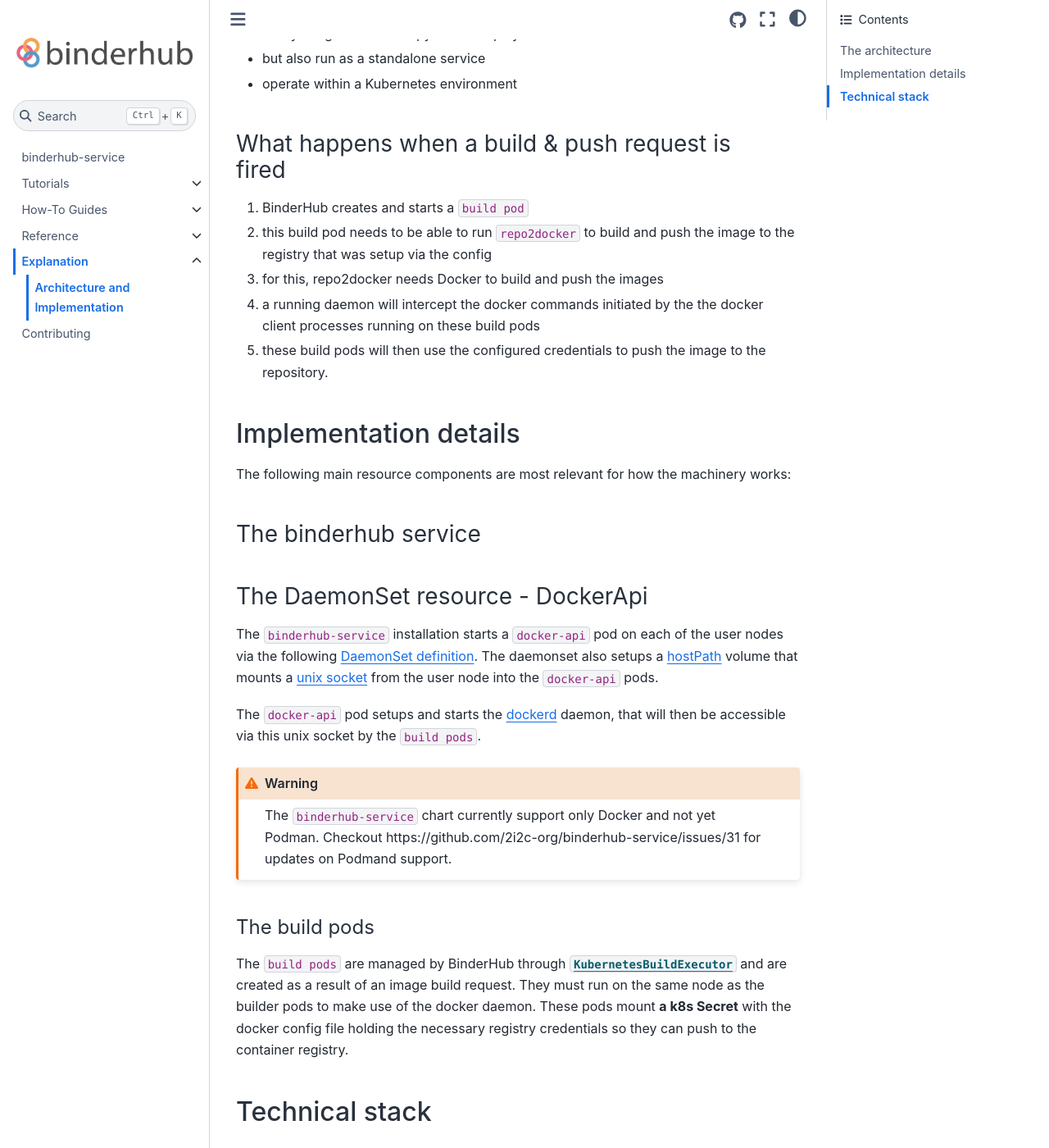
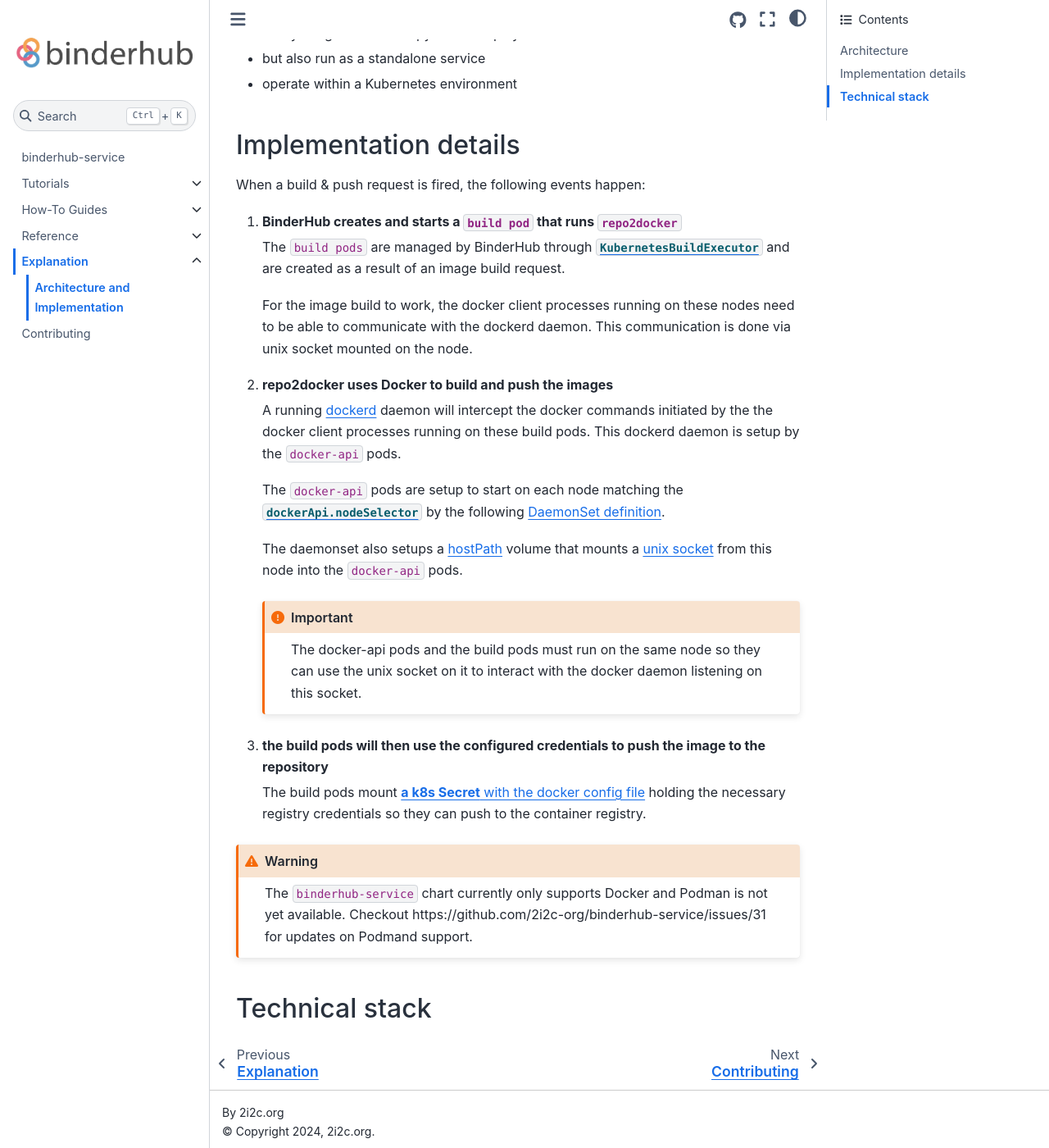
Before and after one commit to jupyterhub/binderhub, a Sphinx documentation site: the page built from docs/source/explanation/architecture-and-implementation.md, in a window 1280 px wide and 1400 px high, scrolled down 387 px. Shown: the whole window at 82% size. Built offline with Sphinx 7.4.7 and the Sphinx Book theme 1.1.4, drawn with Linux system fonts in a browser that asks for light colours; some of the changed text lies outside the part shown.

Commit message:
Combine steps with implementation details

````diff
--- a/docs/source/explanation/architecture-and-implementation.md
+++ b/docs/source/explanation/architecture-and-implementation.md
@@ -1,7 +1,7 @@
 (architecture-and-implementation)=
 # Architecture and Implementation
 
-## The architecture
+## Architecture
 
 The `binderhub-service` chart runs the [BinderHub] Python software, in [api-only mode](https://binderhub.readthedocs.io/en/latest/reference/app.html#binderhub.app.BinderHub.enable_api_only_mode) (the default), as a standalone service to build, and push [Docker] images from source code repositories, on demand, using [repo2docker]. This service can then be paired with [JupyterHub] to allow users to initiate build requests from their hubs.
 
@@ -11,34 +11,35 @@
 - but also run as a standalone service
 - operate within a Kubernetes environment
 
-### What happens when a build & push request is fired
-
-1. BinderHub creates and starts a `build pod`
-2. this build pod needs to be able to run `repo2docker` to build and push the image to the registry that was setup via the config
-3. for this, repo2docker needs Docker to build and push the images
-4. a running daemon will intercept the docker commands initiated by the the docker client processes running on these build pods
-5. these build pods will then use the configured credentials to push the image to the repository.
-
 ## Implementation details
 
-The following main resource components are most relevant for how the machinery works:
+When a build & push request is fired, the following events happen:
 
-### The binderhub service
+1. **BinderHub creates and starts a `build pod` that runs `repo2docker`**
 
+   The `build pods` are managed by BinderHub through [`KubernetesBuildExecutor`](https://github.com/jupyterhub/binderhub/blob/7f8b6c3137a6f8e66e6c193ee81d32bcf0826a6e/binderhub/build.py#L222-L242) and are created as a result of an image build request.
 
-### The DaemonSet resource - DockerApi
+   For the image build to work, the docker client processes running on these nodes need to be able to communicate with the dockerd daemon. This communication is done via unix socket mounted on the node.
 
-The `binderhub-service` installation starts a `docker-api` pod on each of the user nodes via the following [DaemonSet definition](https://github.com/2i2c-org/binderhub-service/blob/main/binderhub-service/templates/docker-api/daemonset.yaml). The daemonset also setups a [hostPath](https://kubernetes.io/docs/concepts/storage/volumes/#hostpath) volume that mounts a [unix socket](https://man7.org/linux/man-pages/man7/unix.7.html) from the user node into the `docker-api` pods.
+2. **repo2docker uses Docker to build and push the images**
 
-The `docker-api` pod setups and starts the [dockerd](https://docs.docker.com/engine/reference/commandline/dockerd/) daemon, that will then be accessible via this unix socket by the `build pods`.
+   A running [dockerd](https://docs.docker.com/engine/reference/commandline/dockerd/) daemon will intercept the docker commands initiated by the the docker client processes running on these build pods. This dockerd daemon is setup by the `docker-api` pods.
+
+   The `docker-api` pods are setup to start on each node matching the [`dockerApi.nodeSelector`](https://github.com/2i2c-org/binderhub-service/blob/308965029a901993293539f159c66d15b767e8c8/binderhub-service/values.yaml#L131) by the following [DaemonSet definition](https://github.com/2i2c-org/binderhub-service/blob/main/binderhub-service/templates/docker-api/daemonset.yaml).
+
+   The daemonset also setups a [hostPath](https://kubernetes.io/docs/concepts/storage/volumes/#hostpath) volume that mounts a [unix socket](https://man7.org/linux/man-pages/man7/unix.7.html) from this node into the `docker-api` pods.
+
+   ```{important}
+   The docker-api pods and the build pods must run on the same node so they can use the unix socket on it to interact with the docker daemon listening on this socket.
+   ```
+
+3. **the build pods will then use the configured credentials to push the image to the repository**
+
+    The build pods mount [**a k8s Secret** with the docker config file](https://github.com/2i2c-org/binderhub-service/blob/308965029a901993293539f159c66d15b767e8c8/binderhub-service/templates/secret.yaml#L5) holding the necessary registry credentials so they can push to the container registry.
 
 ```{warning}
-The `binderhub-service` chart currently support only Docker and not yet Podman. Checkout https://github.com/2i2c-org/binderhub-service/issues/31 for updates on Podmand support.
+The `binderhub-service` chart currently only supports Docker and Podman is not yet available. Checkout https://github.com/2i2c-org/binderhub-service/issues/31 for updates on Podmand support.
 ```
-
-#### The build pods
-
-The `build pods` are managed by BinderHub through [`KubernetesBuildExecutor`](https://github.com/jupyterhub/binderhub/blob/7f8b6c3137a6f8e66e6c193ee81d32bcf0826a6e/binderhub/build.py#L222-L242) and are created as a result of an image build request. They must run on the same node as the builder pods to make use of the docker daemon. These pods mount **a k8s Secret** with the docker config file holding the necessary registry credentials so they can push to the container registry.
 
 ## Technical stack
 
````
